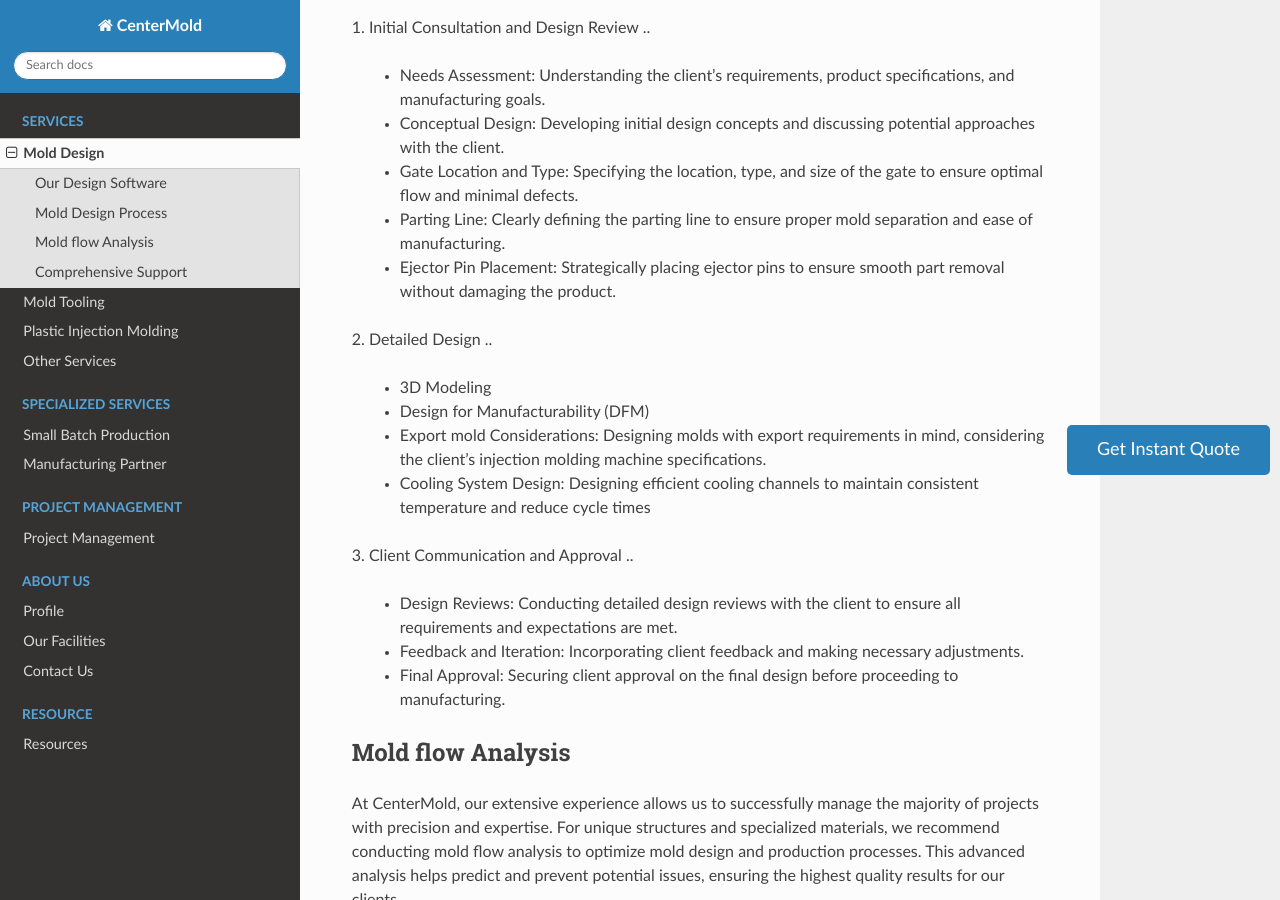
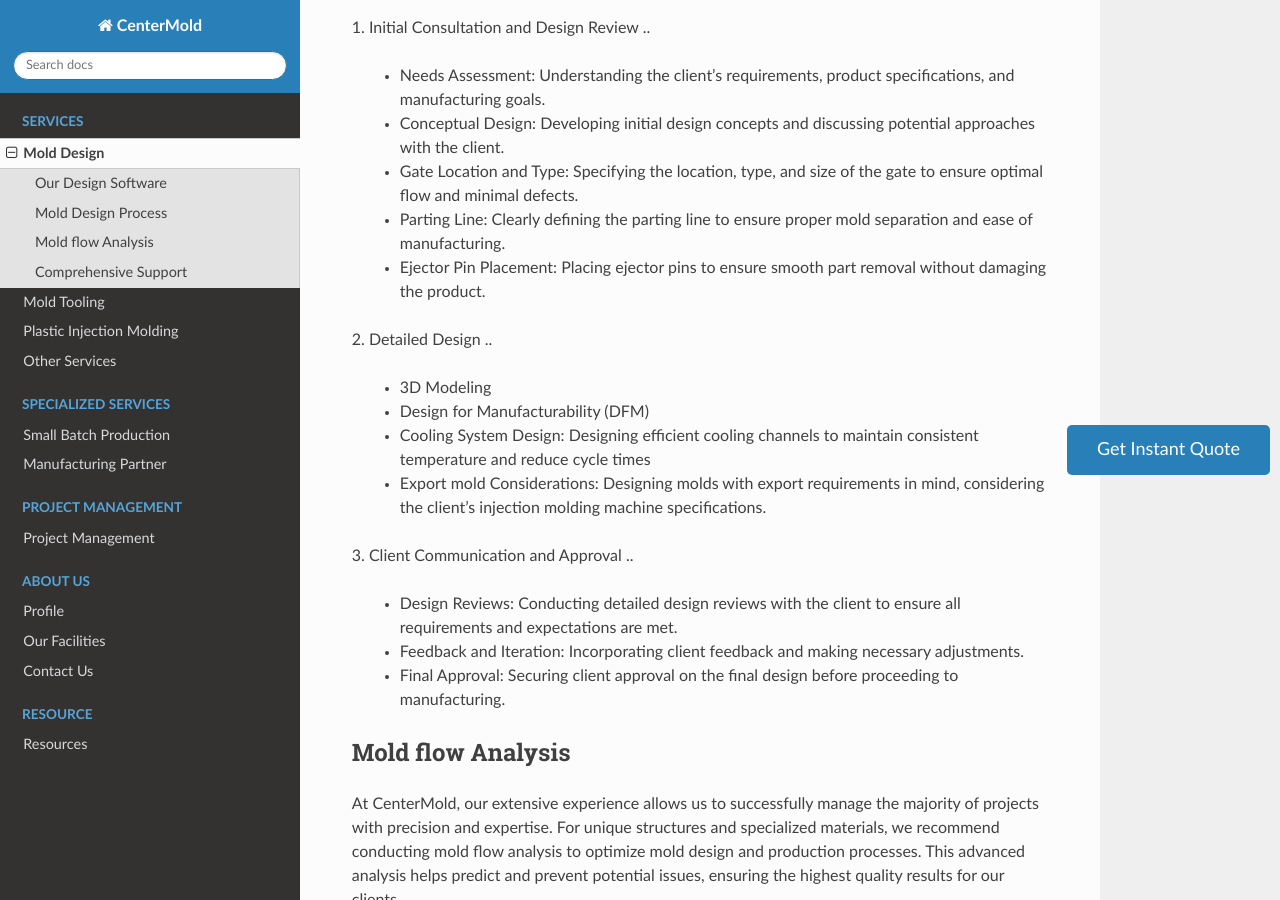
Before and after one commit to paultang/centermold, a Sphinx documentation site: the page built from source/Mold-Design.rst, in a window 1280 px wide and 900 px high, scrolled down 840 px. Built offline with Sphinx 7.4.7 and the Read the Docs theme 2.0.0, drawn with Linux system fonts in a browser that asks for light colours; pages that are not in the unit, such as notebooks, are missing from menus.

Commit message:
Update Mold-Design.rst

```diff
--- a/source/Mold-Design.rst
+++ b/source/Mold-Design.rst
@@ -35,7 +35,7 @@ Our team of seasoned professionals brings decades of expertise in mold design an
   - Conceptual Design: Developing initial design concepts and discussing potential approaches with the client.
   -  Gate Location and Type: Specifying the location, type, and size of the gate to ensure optimal flow and minimal defects.
   - Parting Line: Clearly defining the parting line to ensure proper mold separation and ease of manufacturing.
-  - Ejector Pin Placement: Strategically placing ejector pins to ensure smooth part removal without damaging the product.
+  - Ejector Pin Placement: Placing ejector pins to ensure smooth part removal without damaging the product.
 ..
 
 2. Detailed Design
@@ -43,8 +43,9 @@ Our team of seasoned professionals brings decades of expertise in mold design an
 
   - 3D Modeling
   - Design for Manufacturability (DFM)
+  - Cooling System Design: Designing efficient cooling channels to maintain consistent temperature and reduce cycle times
   - Export mold Considerations: Designing molds with export requirements in mind, considering the client's injection molding machine specifications.
-  - Cooling System Design: Designing efficient cooling channels to maintain consistent temperature and reduce cycle times
+
 
 3. Client Communication and Approval
 ..
```
